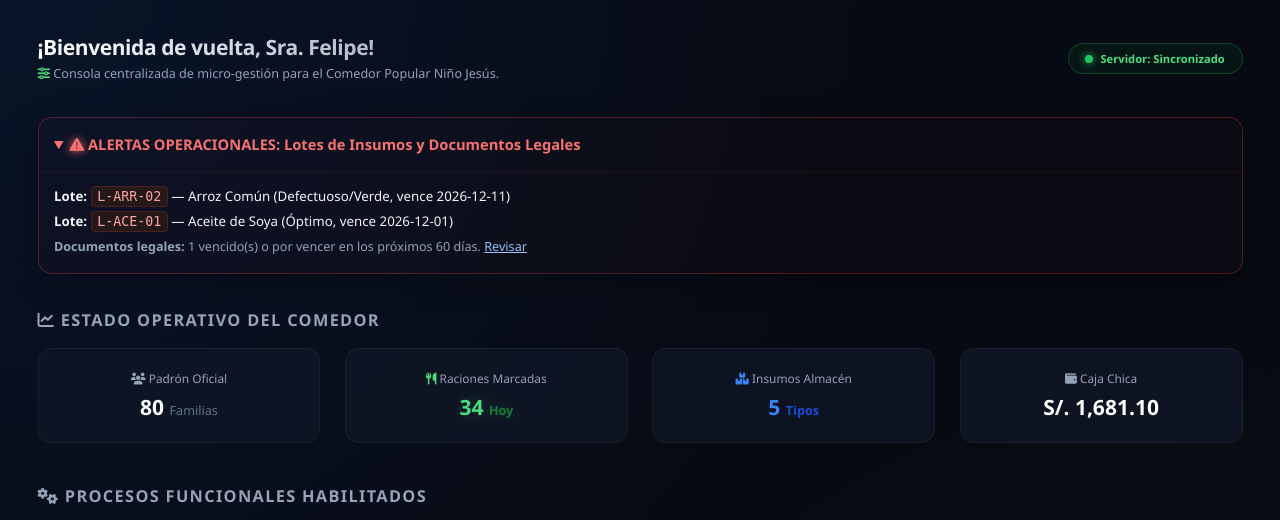
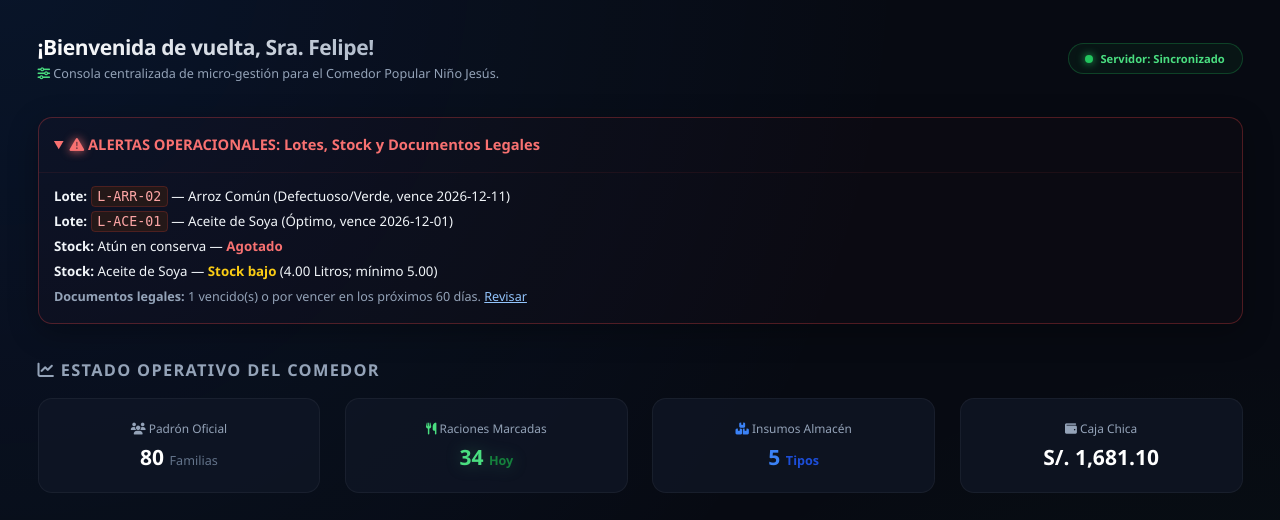
Before and after one commit to poulfernandolimachamorro-gif/kusimikuy-characato, a Laravel app: page /dashboard in a window 1280 px wide. Shown: the part 48-568 px from the top of the page. Run offline with Laravel 12, Linux system fonts and the light colour scheme; a user stored in the database is signed in; data comes from the database, SQL or seed files in the repository.

Commit message:
feat(dashboard): alertar insumos con stock bajo o agotado (Algoritmo 1)

```diff
--- a/app/Http/Controllers/DashboardController.php
+++ b/app/Http/Controllers/DashboardController.php
@@ -45,8 +45,14 @@ class DashboardController extends Controller
             ->where('fecha_caducidad', '<=', now()->addDays(self::DIAS_ALERTA_DOCUMENTOS)->toDateString())
             ->count();
 
-        return view('dashboard', compact(
-            'padron', 'racionesHoy', 'tiposInsumo', 'caja', 'lotesAlerta', 'documentosAlerta'
+                // Algoritmo 1: insumos en "Stock Bajo" o "Agotado" (stock <= mínimo de alerta)
+        $stockAlerta = DB::table('insumos')
+            ->whereColumn('stock_actual', '<=', 'stock_minimo_alerta')
+            ->orderBy('stock_actual')
+            ->get(['nombre_insumo', 'stock_actual', 'stock_minimo_alerta', 'unidad_medida']);
+
+                return view('dashboard', compact(
+            'padron', 'racionesHoy', 'tiposInsumo', 'caja', 'lotesAlerta', 'documentosAlerta', 'stockAlerta'
         ));
     }
 }
--- a/resources/views/dashboard.blade.php
+++ b/resources/views/dashboard.blade.php
@@ -41,11 +41,11 @@
         </div>
     </div>
 
-@if($lotesAlerta->isNotEmpty() || $documentosAlerta > 0)
+@if($lotesAlerta->isNotEmpty() || $documentosAlerta > 0 || $stockAlerta->isNotEmpty())
     <details open style="border: 1px solid rgba(239, 68, 68, 0.3); border-radius: 14px; background: rgba(239, 68, 68, 0.02); margin-bottom: 2.5rem; box-shadow: 0 8px 30px rgba(0,0,0,0.3); width: 100%; max-width: 100%; box-sizing: border-box;">
         <summary style="color: #f87171; font-weight: 700; padding: 1.1rem; cursor: pointer; user-select: none; font-size: 1.05rem;">
             <i class="fa-solid fa-triangle-exclamation" style="filter: drop-shadow(0 0 5px #f87171);"></i>
-            ALERTAS OPERACIONALES: Lotes de Insumos y Documentos Legales
+            ALERTAS OPERACIONALES: Lotes, Stock y Documentos Legales
         </summary>
         <div style="padding: 0 1.1rem 1.1rem 1.1rem; border-top: 1px solid rgba(239, 68, 68, 0.08); padding-top: 1rem; margin-top: 0.2rem;">
             @foreach($lotesAlerta as $lote)
@@ -54,6 +54,19 @@
                 ({{ $lote->estado_calidad }}@if($lote->fecha_vencimiento), vence {{ $lote->fecha_vencimiento }}@endif)
             </p>
             @endforeach
+
+            @foreach($stockAlerta as $insumo)
+            <p style="margin: 0 0 0.5rem 0; font-size: 0.95rem;">
+                <strong>Stock:</strong> {{ $insumo->nombre_insumo }} —
+                @if($insumo->stock_actual <= 0)
+                    <span style="color: #f87171; font-weight: 700;">Agotado</span>
+                @else
+                    <span style="color: #facc15; font-weight: 700;">Stock bajo</span>
+                    ({{ number_format($insumo->stock_actual, 2) }} {{ $insumo->unidad_medida }}; mínimo {{ number_format($insumo->stock_minimo_alerta, 2) }})
+                @endif
+            </p>
+            @endforeach
+
             @if($documentosAlerta > 0)
             <p style="margin: 0; font-size: 0.9rem; line-height: 1.45rem;" class="subtexto">
                 <strong>Documentos legales:</strong> {{ $documentosAlerta }} vencido(s) o por vencer en los próximos 60 días.
```
